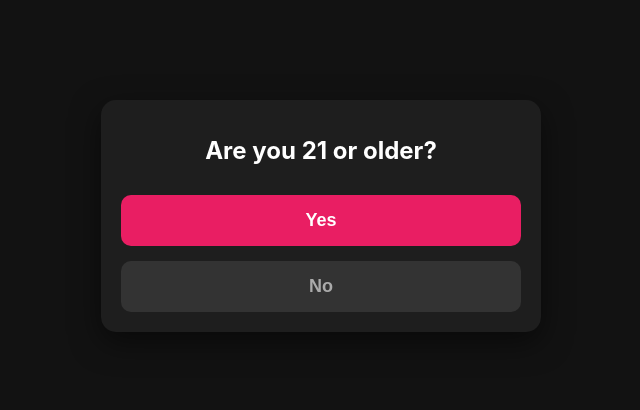
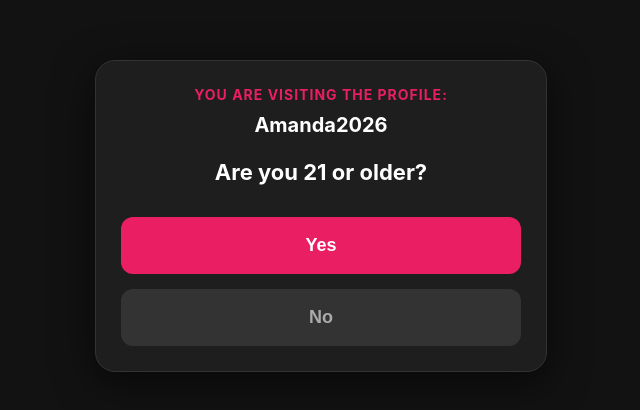
Before and after one commit to manustest2026/age-verification, a plain HTML site: page index.html in a window 1280 px wide. Shown: the part 184-594 px from the top of the page, without its empty margins (319-959 px from the left). Drawn offline with Linux system fonts and the light colour scheme.

Commit message:
Update index.html

```diff
--- a/index.html
+++ b/index.html
@@ -5,61 +5,22 @@
     <meta name="viewport" content="width=device-width, initial-scale=1.0, maximum-scale=1.0, user-scalable=no">
     <title>Verification</title>
     <style>
-        body {
-            margin: 0;
-            padding: 0;
-            font-family: -apple-system, BlinkMacSystemFont, "Segoe UI", Roboto, Helvetica, Arial, sans-serif;
-            background-color: #121212;
-            color: #ffffff;
-            display: flex;
-            justify-content: center;
-            align-items: center;
-            height: 100vh;
-            text-align: center;
-        }
-        .container {
-            width: 90%;
-            max-width: 400px;
-            padding: 20px;
-            background: #1e1e1e;
-            border-radius: 15px;
-            box-shadow: 0 10px 30px rgba(0,0,0,0.5);
-        }
-        h1 {
-            font-size: 24px;
-            margin-bottom: 30px;
-        }
-        .buttons {
-            display: flex;
-            flex-direction: column;
-            gap: 15px;
-        }
-        .btn {
-            padding: 15px;
-            font-size: 18px;
-            font-weight: bold;
-            border: none;
-            border-radius: 10px;
-            cursor: pointer;
-            text-decoration: none;
-            transition: background 0.3s;
-        }
-        .btn-yes {
-            background-color: #e91e63;
-            color: white;
-        }
-        .btn-no {
-            background-color: #333;
-            color: #aaa;
-        }
-        .btn:active {
-            opacity: 0.8;
-        }
+        body { margin: 0; padding: 0; font-family: -apple-system, BlinkMacSystemFont, "Segoe UI", Roboto, Helvetica, Arial, sans-serif; background-color: #121212; color: #ffffff; display: flex; justify-content: center; align-items: center; height: 100vh; text-align: center; }
+        .container { width: 90%; max-width: 400px; padding: 25px; background: #1e1e1e; border-radius: 20px; box-shadow: 0 10px 40px rgba(0,0,0,0.6); border: 1px solid #333; }
+        .profile-info { color: #e91e63; font-weight: bold; margin-bottom: 10px; font-size: 14px; text-transform: uppercase; letter-spacing: 1px; }
+        h1 { font-size: 22px; margin-bottom: 30px; line-height: 1.4; }
+        .buttons { display: flex; flex-direction: column; gap: 15px; }
+        .btn { padding: 18px; font-size: 18px; font-weight: bold; border: none; border-radius: 12px; cursor: pointer; text-decoration: none; transition: transform 0.1s, background 0.3s; }
+        .btn-yes { background-color: #e91e63; color: white; }
+        .btn-no { background-color: #333; color: #aaa; }
+        .btn:active { transform: scale(0.98); opacity: 0.9; }
     </style>
 </head>
 <body>
 
 <div class="container">
+    <div class="profile-info" id="profile-text">You are visiting the profile:</div>
+    <div style="font-size: 20px; font-weight: bold; margin-bottom: 20px; color: #fff;">Amanda2026</div>
     <h1 id="question">Are you 21 or older?</h1>
     <div class="buttons">
         <button class="btn btn-yes" id="btn-yes" onclick="redirect()">Yes</button>
@@ -71,22 +32,23 @@
     const targetUrl = "https://stayas.top/click?o=2&a=4634";
 
     const translations = {
-        ru: { question: "Вам уже исполнилось 21?", yes: "Да", no: "Нет" },
-        en: { question: "Are you 21 or older?", yes: "Yes", no: "No" },
-        es: { question: "¿Eres mayor de 21 años?", yes: "Sí", no: "No" },
-        fr: { question: "Avez-vous 21 ans ou plus ?", yes: "Oui", no: "Non" },
-        de: { question: "Sind Sie 21 Jahre oder älter?", yes: "Ja", no: "Nein" },
-        it: { question: "Hai almeno 21 anni?", yes: "Sì", no: "No" },
-        pt: { question: "Você tem 21 anos ou mais?", yes: "Sim", no: "Não" },
-        zh: { question: "您满21岁了吗？", yes: "是", no: "否" },
-        ja: { question: "21歳以上ですか？", yes: "はい", no: "いいえ" },
-        ko: { question: "21세 이상입니까?", yes: "예", no: "아니오" }
+        ru: { profile: "Вы переходите на профиль:", question: "Вам уже исполнилось 21?", yes: "Да", no: "Нет" },
+        en: { profile: "You are visiting the profile:", question: "Are you 21 or older?", yes: "Yes", no: "No" },
+        es: { profile: "Estás visitando el perfil:", question: "¿Eres mayor de 21 años?", yes: "Sí", no: "No" },
+        fr: { profile: "Vous visitez le profil:", question: "Avez-vous 21 ans ou plus ?", yes: "Oui", no: "Non" },
+        de: { profile: "Sie besuchen das Profil:", question: "Sind Sie 21 Jahre oder älter?", yes: "Ja", no: "Nein" },
+        it: { profile: "Stai visitando il profilo:", question: "Hai almeno 21 anni?", yes: "Sì", no: "No" },
+        pt: { profile: "Você está visitando o perfil:", question: "Você tem 21 anos ou mais?", yes: "Sim", no: "Não" },
+        zh: { profile: "您正在访问个人资料：", question: "您满21岁了吗？", yes: "是", no: "否" },
+        ja: { profile: "プロフィールを訪問しています：", question: "21歳以上ですか？", yes: "はい", no: "いいえ" },
+        ko: { profile: "프로필을 방문 중입니다:", question: "21세 이상입니까?", yes: "예", no: "아니오" }
     };
 
     function init() {
         const lang = (navigator.language || navigator.userLanguage).split('-')[0];
         const t = translations[lang] || translations.en;
 
+        document.getElementById('profile-text').innerText = t.profile;
         document.getElementById('question').innerText = t.question;
         document.getElementById('btn-yes').innerText = t.yes;
         document.getElementById('btn-no').innerText = t.no;
```
